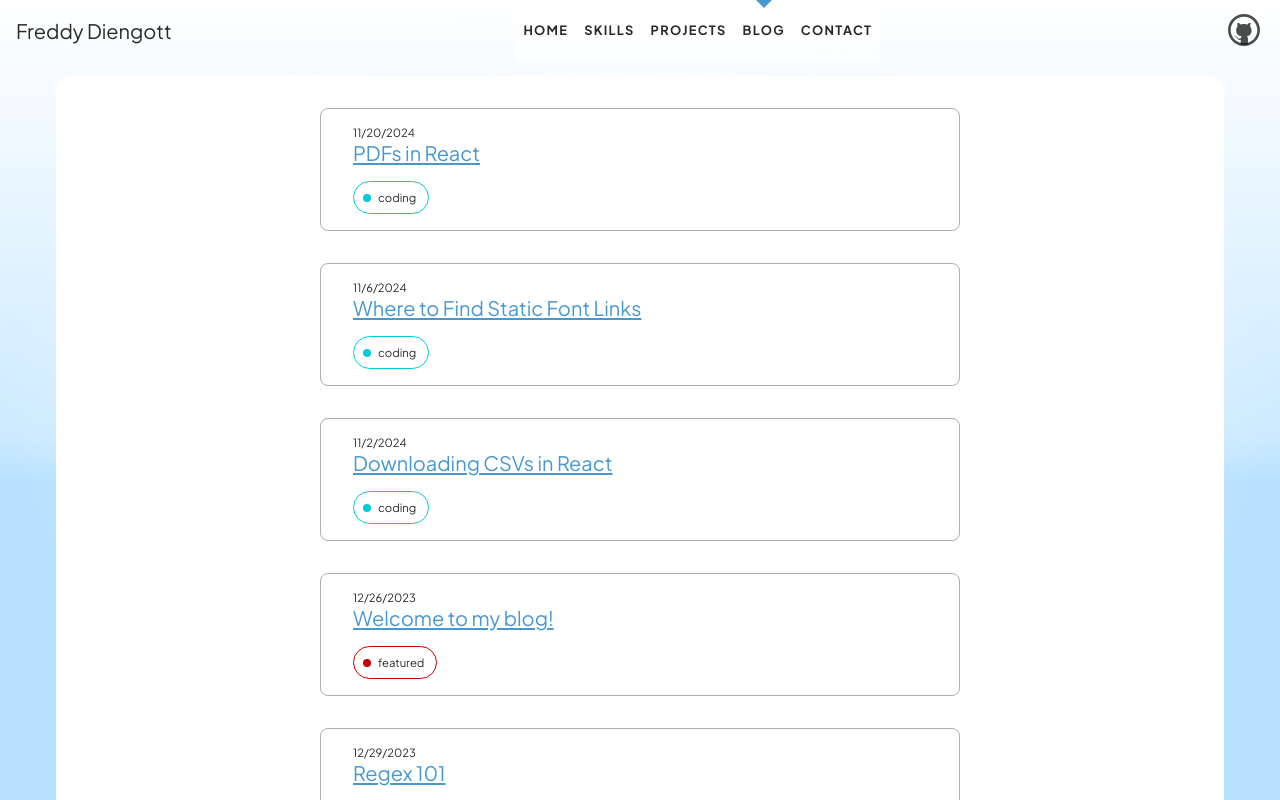
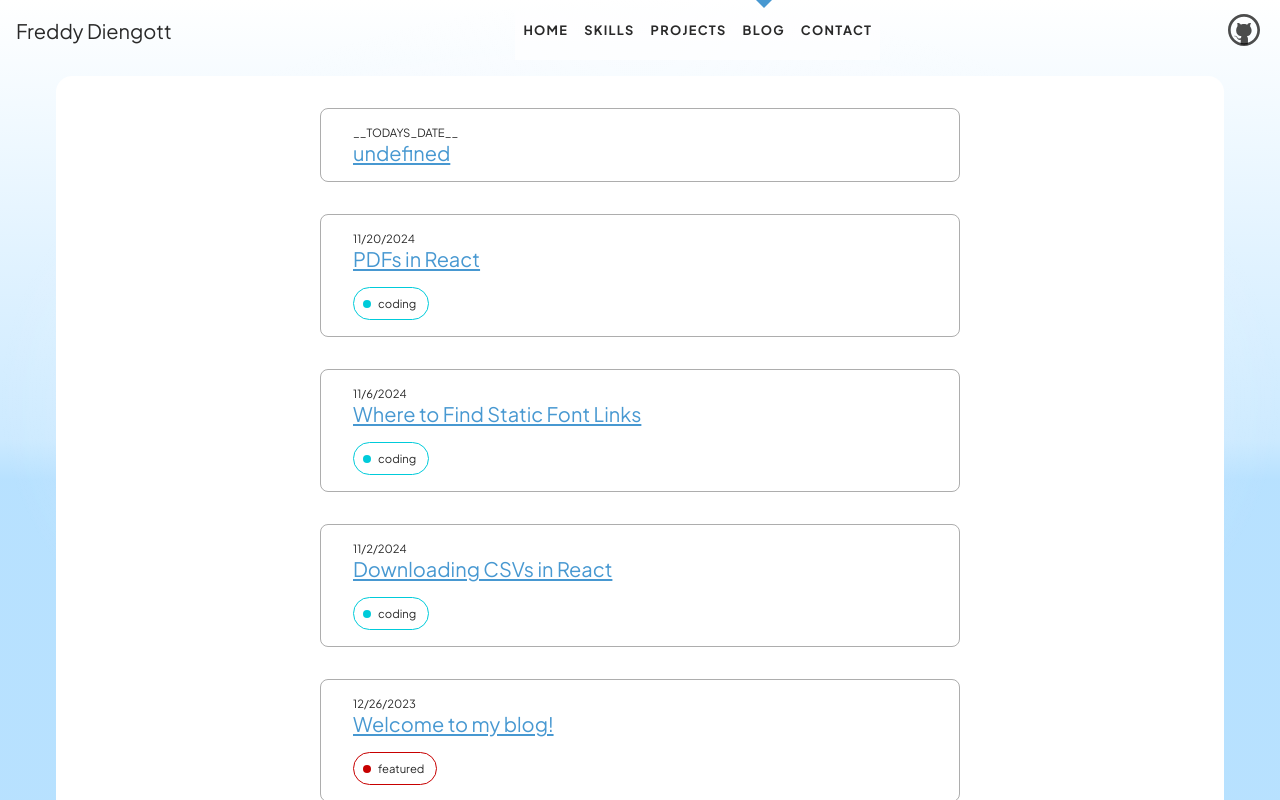
Before and after one commit to fdiengott/portfolio-svelte, a SvelteKit app: page /blogs in a window 1280 px wide. Shown: the top 800 px of the page. Built offline with nearby package versions, Linux system fonts and the light colour scheme; a web font is replaced by a local one.

Commit message:
test github action update TODAYS_DATE

```diff
--- a/src/routes/blogs/articles/index.js
+++ b/src/routes/blogs/articles/index.js
@@ -10,6 +10,7 @@ import staticFonts from './static-fonts.md?raw';
 import pdfReact from './pdf-react.md?raw';
 
 const pages = {
+	test: { date: '__TODAYS_DATE__' },
 	'pdf-react': {
 		title: 'PDFs in React',
 		content: pdfReact,
```
